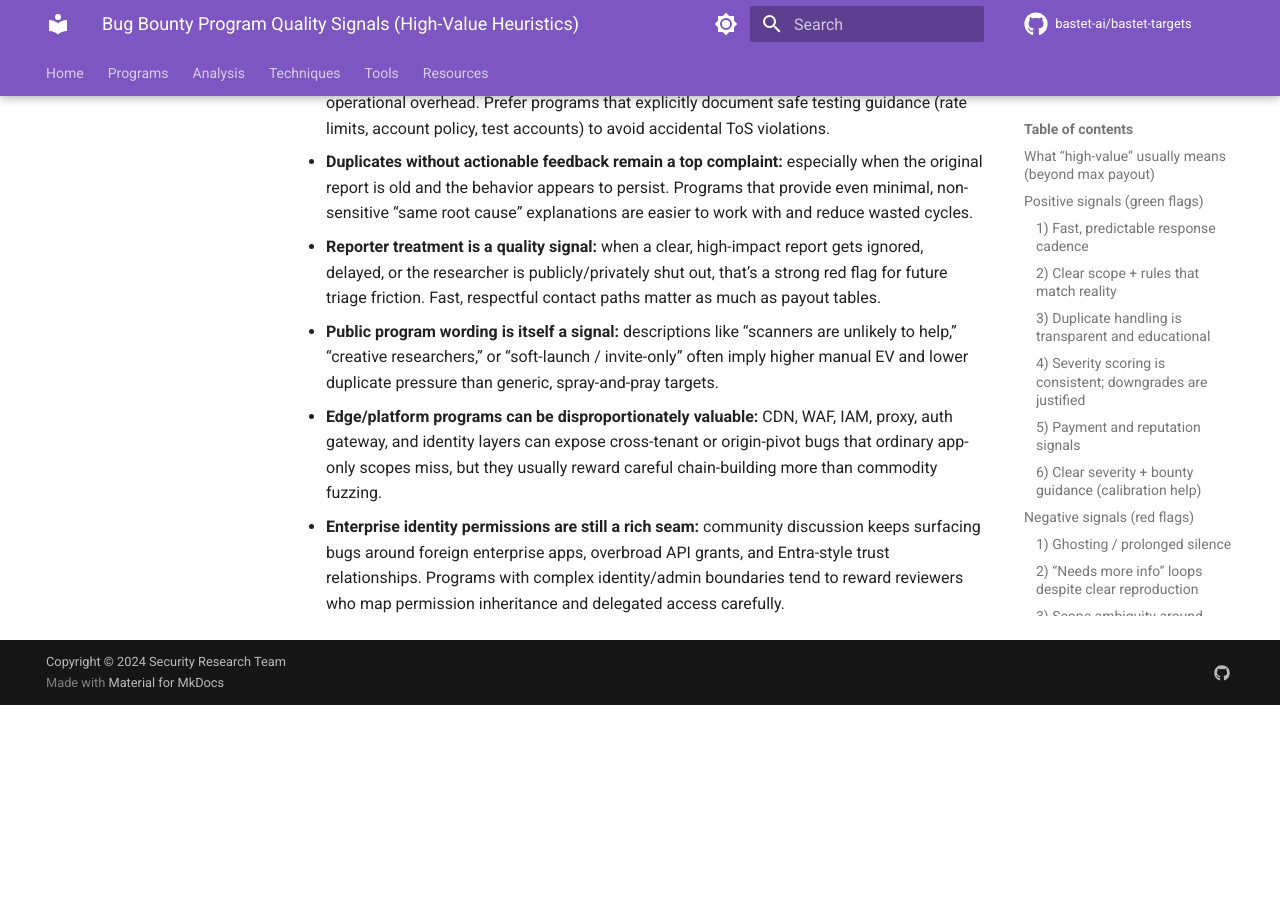
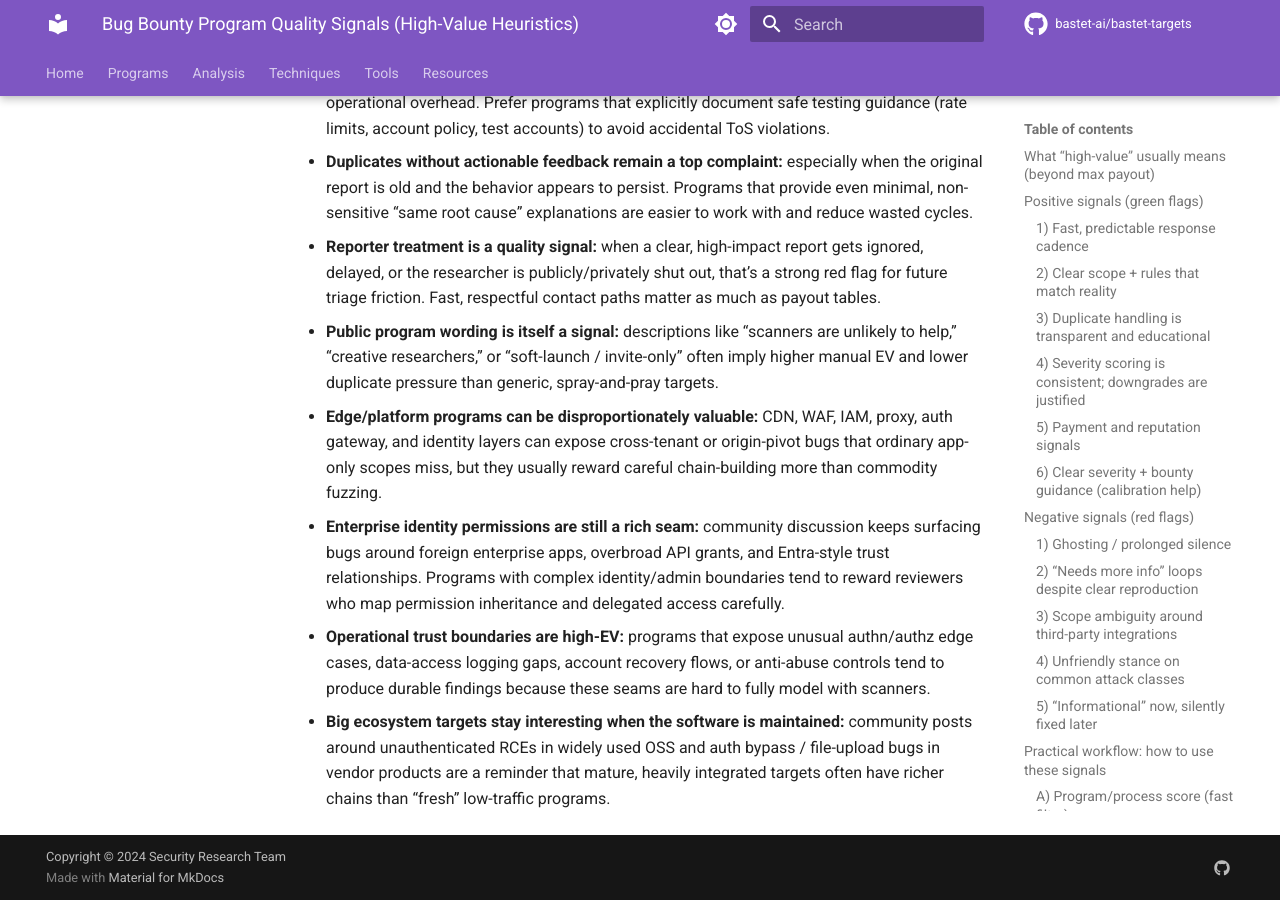
Before and after one commit to bastet-ai/bastet-targets, an MkDocs documentation site: the page built from docs/program-quality-signals.md, in a window 1280 px wide and 900 px high, scrolled down 4409 px. Built offline with MkDocs 1.6.1 and Material for MkDocs 9.7.7, drawn with Linux system fonts in a browser that asks for light colours; comment, search, counter and statistics services are not loaded; before the commit the page ends 5114 px from its top, so only the background shows below that.

Commit message:
Update program quality heuristics

```diff
--- a/docs/program-quality-signals.md
+++ b/docs/program-quality-signals.md
@@ -137,3 +137,5 @@ As new repeated patterns emerge, update this page with **generalized** (non-doxx
 - **Public program wording is itself a signal:** descriptions like “scanners are unlikely to help,” “creative researchers,” or “soft-launch / invite-only” often imply higher manual EV and lower duplicate pressure than generic, spray-and-pray targets.
 - **Edge/platform programs can be disproportionately valuable:** CDN, WAF, IAM, proxy, auth gateway, and identity layers can expose cross-tenant or origin-pivot bugs that ordinary app-only scopes miss, but they usually reward careful chain-building more than commodity fuzzing.
 - **Enterprise identity permissions are still a rich seam:** community discussion keeps surfacing bugs around foreign enterprise apps, overbroad API grants, and Entra-style trust relationships. Programs with complex identity/admin boundaries tend to reward reviewers who map permission inheritance and delegated access carefully.
+- **Operational trust boundaries are high-EV:** programs that expose unusual authn/authz edge cases, data-access logging gaps, account recovery flows, or anti-abuse controls tend to produce durable findings because these seams are hard to fully model with scanners.
+- **Big ecosystem targets stay interesting when the software is maintained:** community posts around unauthenticated RCEs in widely used OSS and auth bypass / file-upload bugs in vendor products are a reminder that mature, heavily integrated targets often have richer chains than “fresh” low-traffic programs.
```
